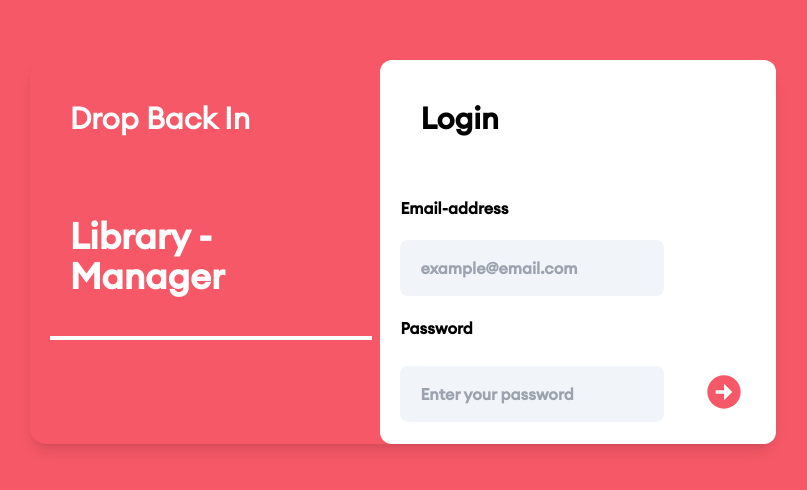
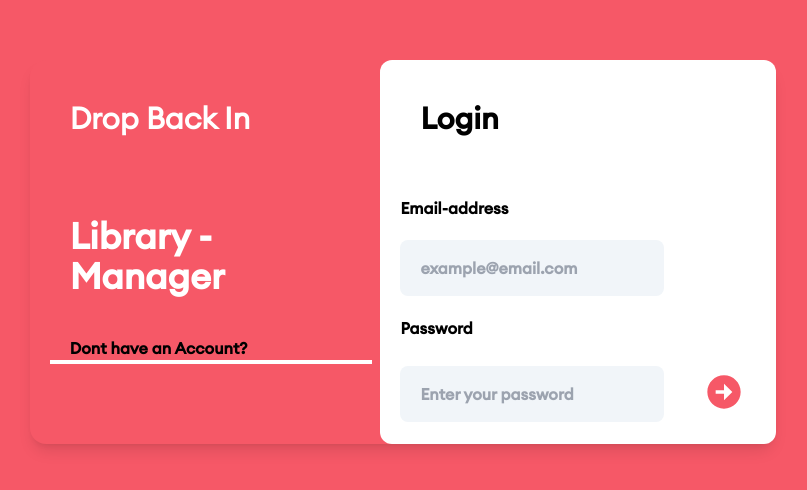
Before and after one commit to skkyfallen/library-app, a React (Create React App) app: page /login in a window 1280 px wide. Shown: the part 148-638 px from the top of the page, without its empty margins (237-1044 px from the left). Built offline with nearby package versions, Linux system fonts and the light colour scheme.

Commit message:
Added stufff

```diff
--- a/src/Views/Auth/Login.js
+++ b/src/Views/Auth/Login.js
@@ -3,7 +3,7 @@ import axios from "axios";
 import "./styles.css";
 import { BiSolidRightArrowCircle } from "react-icons/bi";
 import ClipLoader from "react-spinners/ClipLoader";
-import { useNavigate } from "react-router-dom";
+import { useNavigate, NavLink } from "react-router-dom";
 import { ToastContainer, toast } from "react-toastify";
 import "react-toastify/dist/ReactToastify.css";
 const Login = () => {
@@ -43,6 +43,11 @@ const Login = () => {
             Drop Back In
           </h1>
           <h1 className="text-white text-4xl p-10 ">Library - Manager</h1>
+          <p>
+            <NavLink to="/signup" className="p-10 hover:text-white font-bold">
+              Dont have an Account?
+            </NavLink>
+          </p>
           <div className="border-2 border-white ml-5 mr-2"></div>
         </div>
         <div className="bg-white w-7/12 rounded-xl">
@@ -66,7 +71,7 @@ const Login = () => {
           />
           {loading === true ? (
             <button>
-              <ClipLoader className="relative left-20 top-3" />
+              <ClipLoader className="relative left-20 sm:absolute sm:left-0 sm:top-0 top-3" />
             </button>
           ) : (
             <button onClick={handleContinue}>
```
